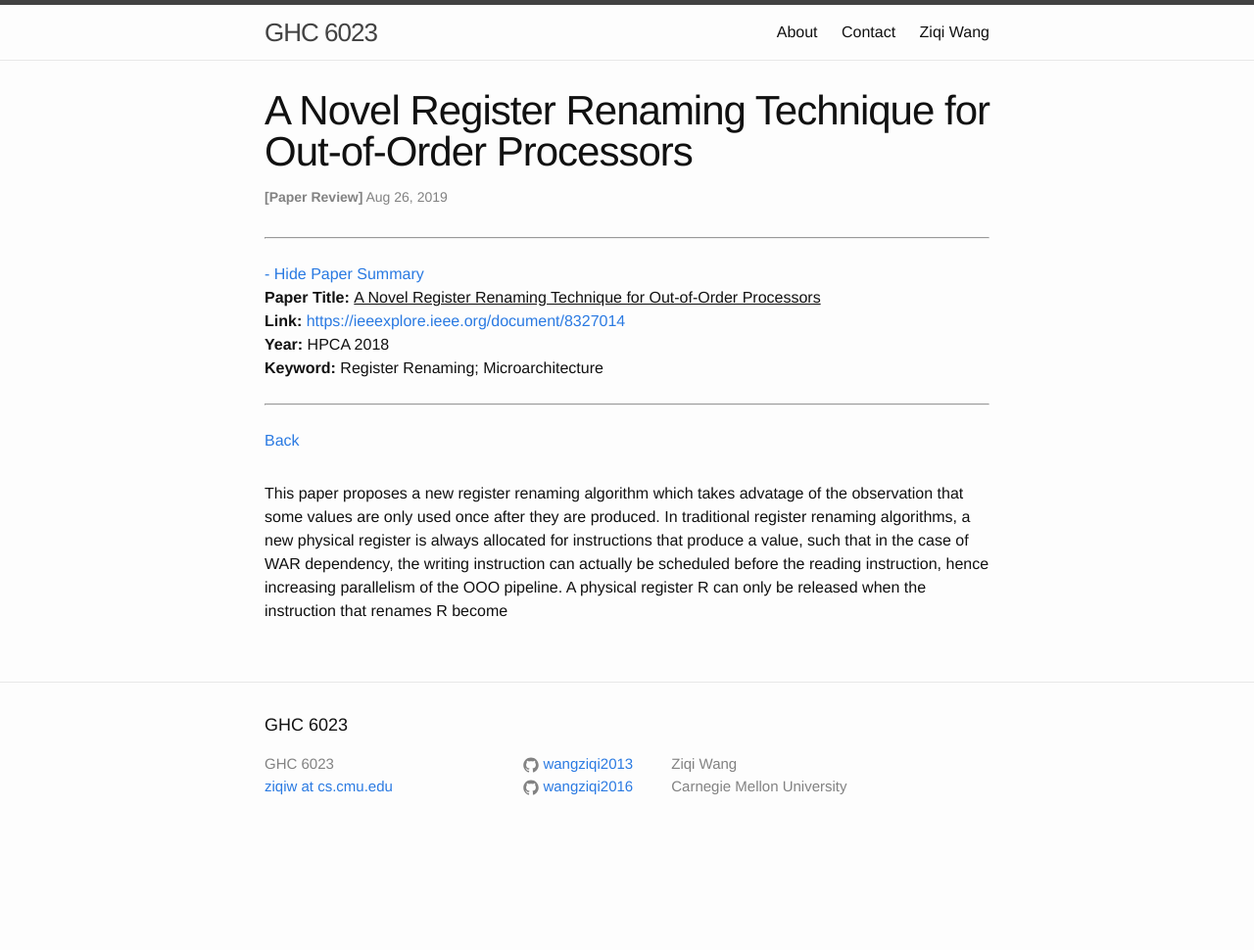
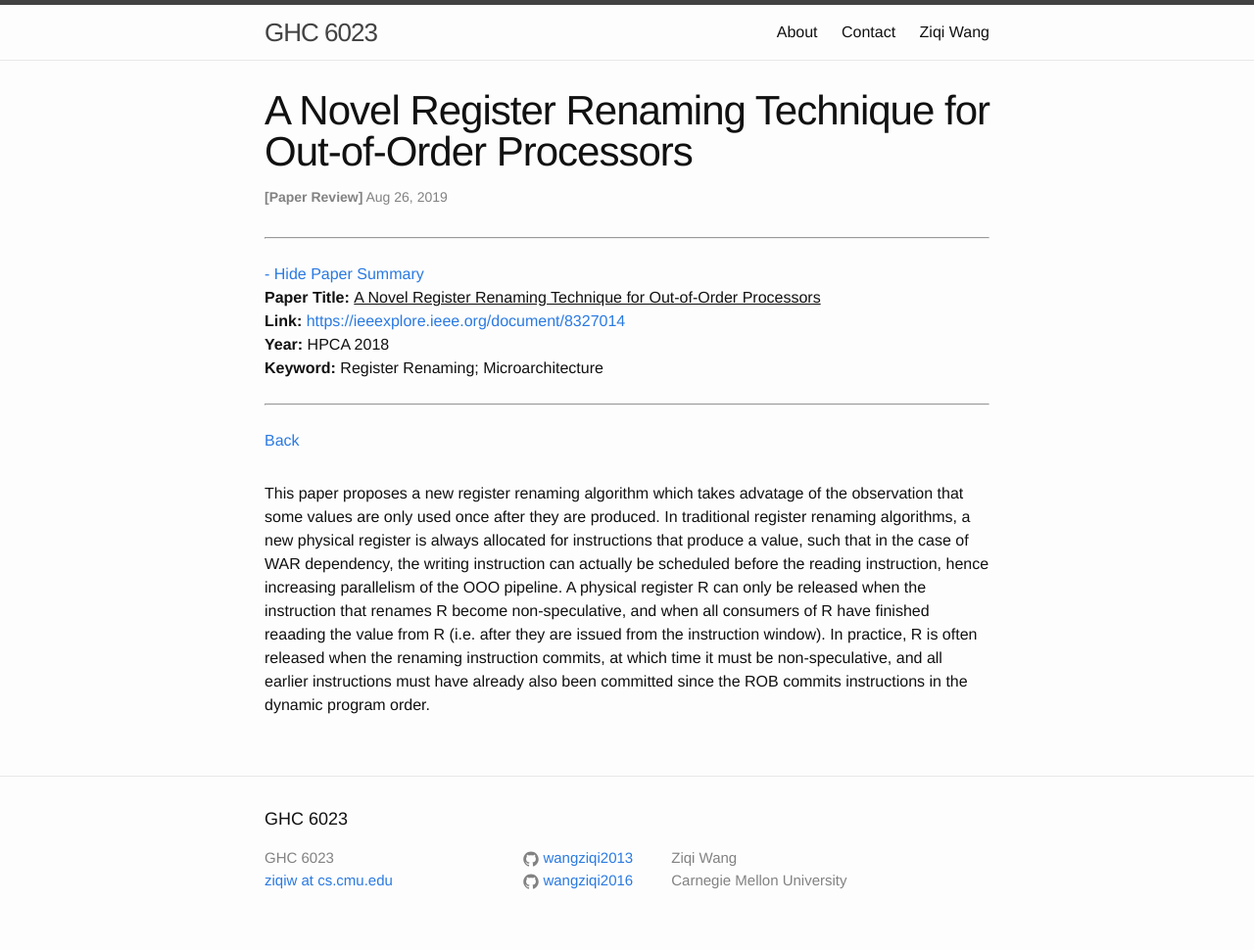
Before and after one commit to wangziqi2013/wangziqi2013.github.io, a Jekyll site: the page built from _posts/2019-08-25-a-novel-register-renaing-technique-for-ooo-processors.markdown, in a window 1280 px wide. Shown: the whole page at 98% size. Built offline with Jekyll 4.4.1, drawn with Linux system fonts in a browser that asks for light colours; before the commit the page ends 900 px from its top, so only the background shows below that.

Commit message:
Finish renaming

```diff
--- a/_posts/2019-08-25-a-novel-register-renaing-technique-for-ooo-processors.markdown
+++ b/_posts/2019-08-25-a-novel-register-renaing-technique-for-ooo-processors.markdown
@@ -17,4 +17,7 @@ This paper proposes a new register renaming algorithm which takes advatage of th
 used once after they are produced. In traditional register renaming algorithms, a new physical register is always allocated
 for instructions that produce a value, such that in the case of WAR dependency, the writing instruction can actually be
 scheduled before the reading instruction, hence increasing parallelism of the OOO pipeline. A physical register R can
-only be released when the instruction that renames R become
+only be released when the instruction that renames R become non-speculative, and when all consumers of R have finished
+reaading the value from R (i.e. after they are issued from the instruction window). In practice, R is often released
+when the renaming instruction commits, at which time it must be non-speculative, and all earlier instructions must have
+already also been committed since the ROB commits instructions in the dynamic program order.
```
